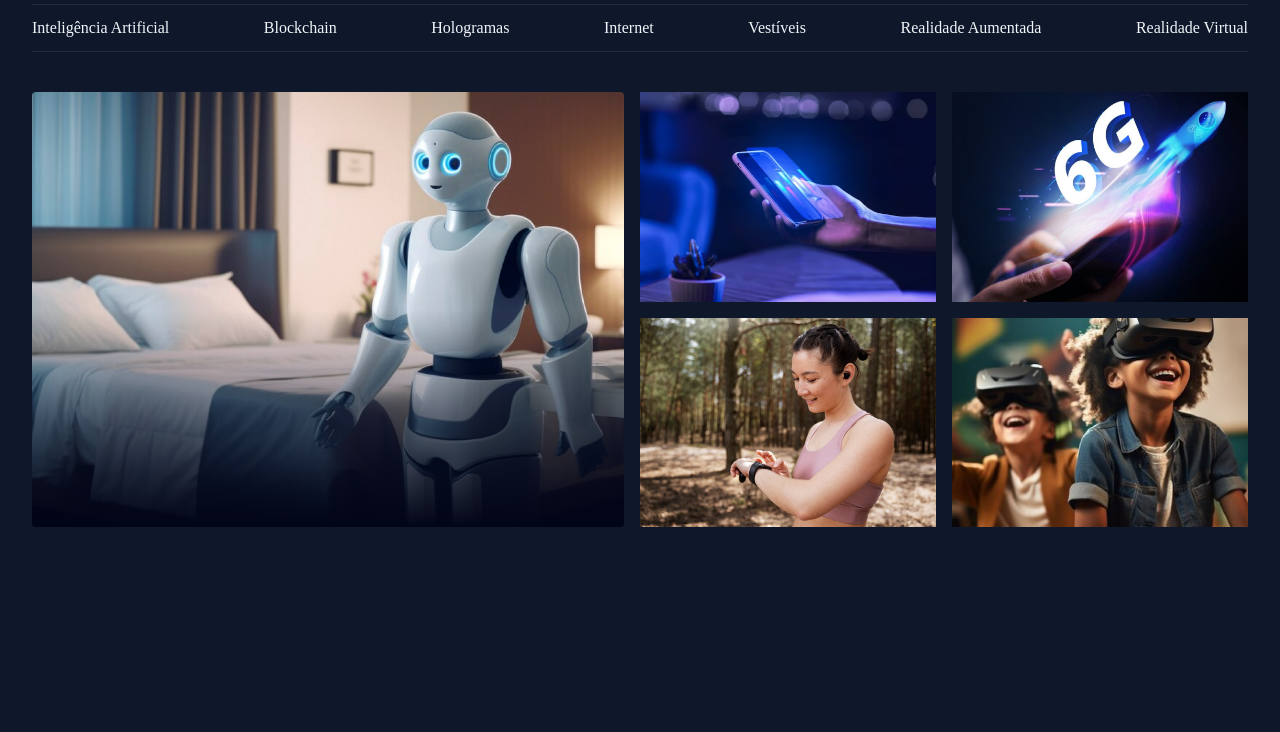
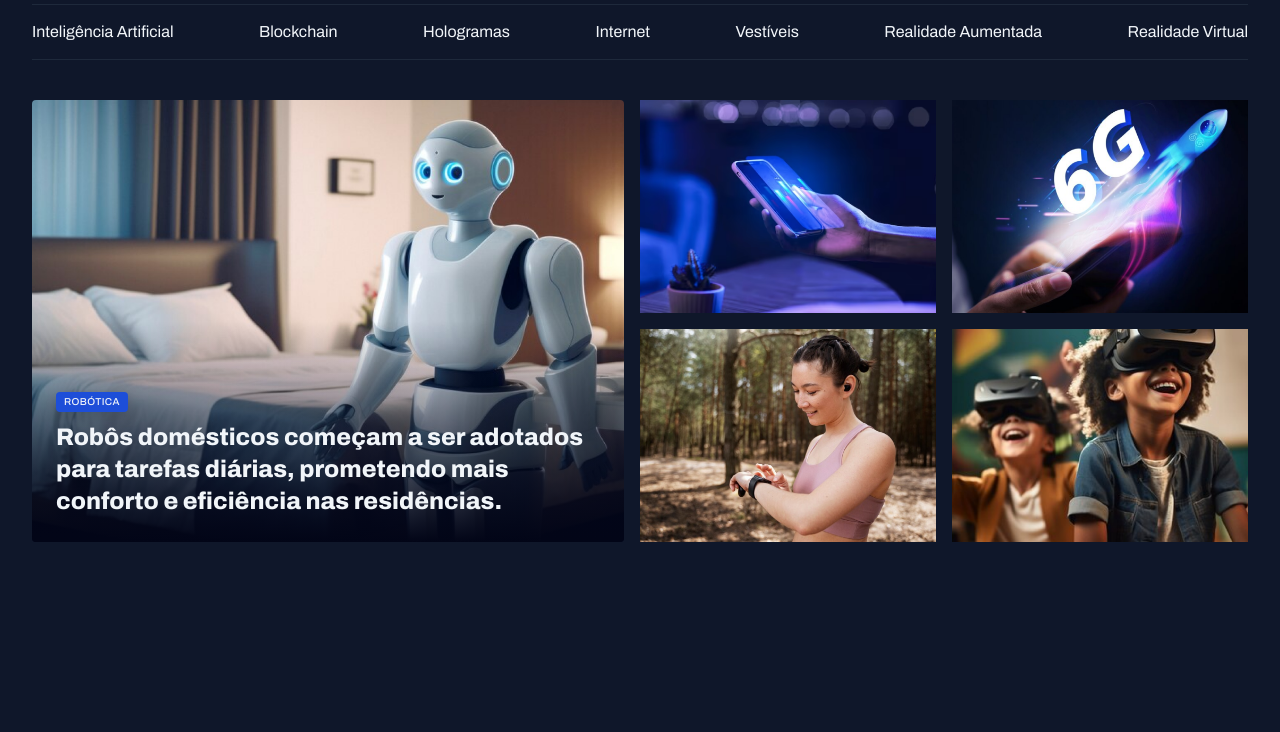
Before and after one commit to DavydKaio/projeto-news-portal-fullstack, a plain HTML site: page index.html in a window 1280 px wide. Shown: the part 68-800 px from the top of the page. Drawn offline with Linux system fonts and the light colour scheme.

Commit message:
Ajustando o conteudo do card

```diff
--- a/index.html
+++ b/index.html
@@ -44,9 +44,17 @@
 
   <main class="grid container">
     <section id="featured" class="grid grid-flow-col gap-16">
-      <div class="card">
+      <figure class="card">
         <img src="assets/images/Image 01.png" alt="">
-      </div>
+
+        <figcaption>
+          <span class="content-tag">robótica</span>
+
+          <h2 class="text-2xl">Robôs domésticos começam a ser adotados para tarefas diárias, prometendo mais conforto e
+            eficiência nas
+            residências.</h2>
+        </figcaption>
+      </figure>
 
       <div class="grid grid-cols-2 gap-16">
         <div>
--- a/styles/global.css
+++ b/styles/global.css
@@ -13,12 +13,12 @@
   --text-color-secondary: #CBD5E1;
 
   --font-family: 'Archivo', sans-serif;
-  --h1: 24px/135% 800 var(--font-family);
-  --h2: 16px/140% 800 var(--font-family);
-  --h3: 14px/140% 800 var(--font-family);
-  --text-span: 14px/145% 600 var(--font-family);
-  --text: 16px/160% 400 var(--font-family);
-  --text-sm: 14px/160% 400 var(--font-family);
+  --h1: 800 24px/135% var(--font-family);
+  --h2: 800 16px/140% var(--font-family);
+  --h3: 800 14px/140% var(--font-family);
+  --text-span: 600 14px/145% var(--font-family);
+  --text: 400 16px/160% var(--font-family);
+  --text-sm: 400 14px/160% var(--font-family);
 }
 
 body {
@@ -36,7 +36,9 @@ a:hover {
   color: var(--brand-color-light);
 }
 
-h1, h2, h3 {
+h1,
+h2,
+h3 {
   font: inherit;
 }
 
@@ -53,3 +55,15 @@ img {
 main {
   margin-top: 40px;
 }
+
+.content-tag {
+  display: inline-block;
+  background-color: var(--brand-color-dark);
+  padding: 4px 8px;
+  border-radius: 4px;
+  font: 500 10px/1.2 var(--font-family);
+  text-transform: uppercase;
+  letter-spacing: 0.04em;
+  color: var(--text-color-primary);
+  box-shadow: 0px 4px 16px rgba(2, 6, 23, 0.25);
+}
--- a/styles/sections.css
+++ b/styles/sections.css
@@ -18,5 +18,16 @@
           transparent 0%,
           #020517 100%);
     }
+
+    figcaption {
+      position: absolute;
+      bottom: 0;
+
+      padding: 24px;
+
+      h2 {
+        margin-top: 8px;
+      }
+    }
   }
 }
--- a/styles/utility.css
+++ b/styles/utility.css
@@ -14,3 +14,19 @@
 .gap-16 {
   gap: 16px;
 }
+
+.text-2xl {
+  font: var(--h1);
+}
+
+.text-xl {
+  font: var(--h2);
+}
+
+.text-lg {
+  font: var(--h3);
+}
+
+.text-sm {
+  font: var(--text-sm);
+}
```
